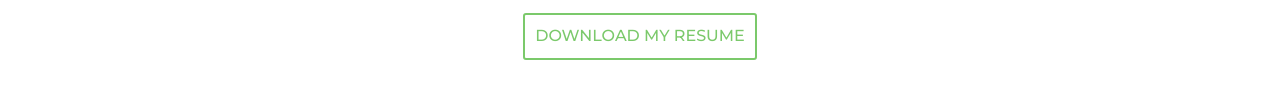
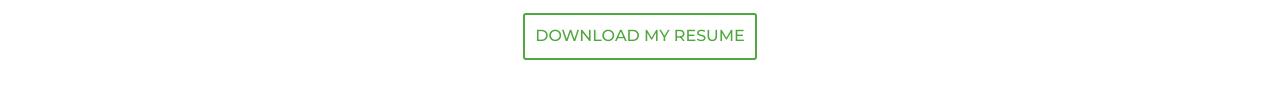
Before and after one commit to kellydonohue/portfolio_site_kellydonohue, a plain HTML site: page about.html in a window 1280 px wide. Shown: the part 781-881 px from the top of the page. Drawn offline with nearby package versions, Linux system fonts and the light colour scheme.

Commit message:
change button colors to pass accessibility test

```diff
--- a/css/style.css
+++ b/css/style.css
@@ -62,7 +62,7 @@ a:active {
 /*buttons*/
 .button {
   display: inline-block;
-  background-color: #7bc96b;
+  background-color: #4fa73d;
   color: #ffffff;
   font-weight: 500;
   padding: 10px;
@@ -84,11 +84,11 @@ a:active {
 }
 .button.contact {
   background-color: transparent;
-  color: #7bc96b;
+  color: #4fa73d;
   text-transform: uppercase;
   font-weight: 500;
   padding: 10px;
-  border: 2px solid #7bc96b;
+  border: 2px solid #4fa73d;
   border-radius: 3px;
   transition: 0.2s opacity;
   margin-bottom: 15px;
```
